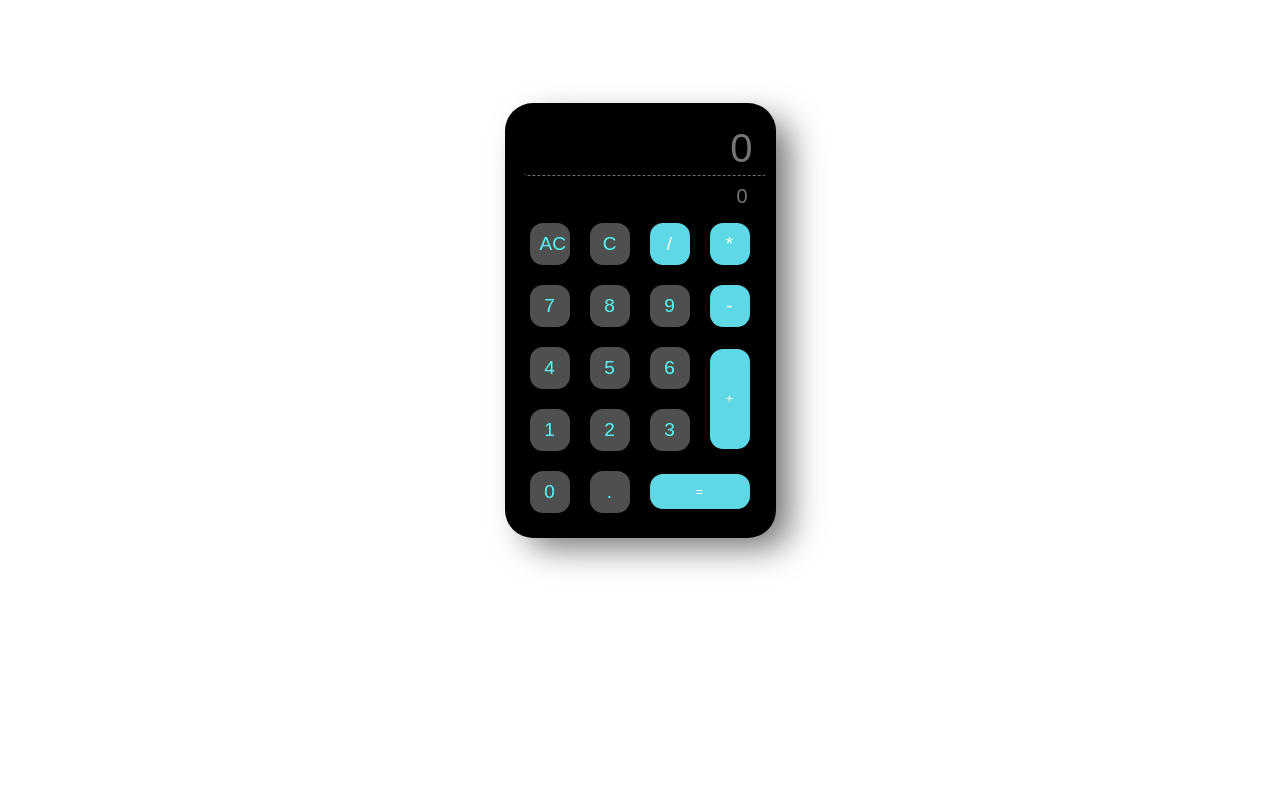
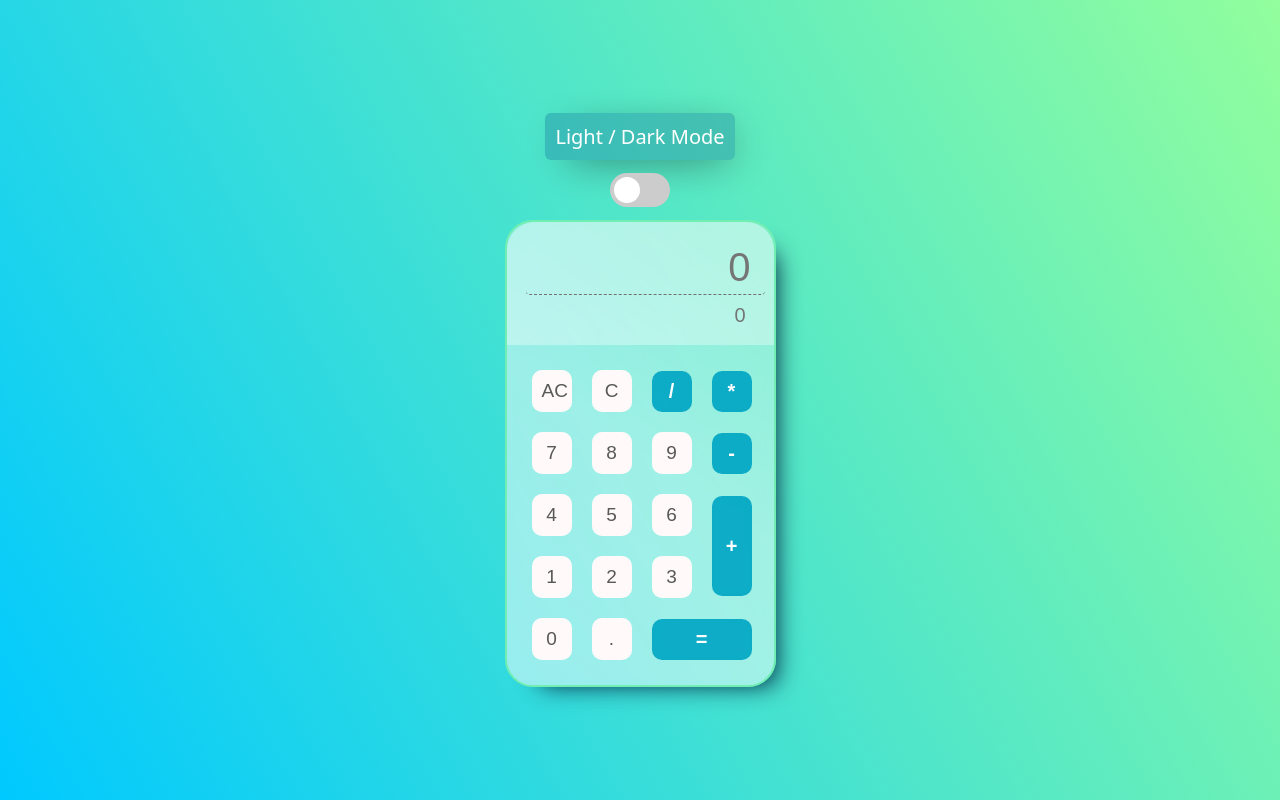
Before and after one commit to ajithraahav/Calculator, a plain HTML site: page index.html in a window 1280 px wide. Drawn offline with Linux system fonts and the light colour scheme.

Commit message:
Light and dark mode added

```diff
--- a/calculator.js
+++ b/calculator.js
@@ -1,7 +1,5 @@
-var arr = [];
 var num_val;
-var result;
-function getVal(str_val,operator_val) {
+function getVal(str_val) {
   document.getElementById("input_val").value += str_val;
 }
 
@@ -27,3 +25,19 @@ function finalVal() {
   num_val = document.getElementById("input_val").value;
   document.getElementById("output_val").value = eval(num_val);
 }
+
+function colorMode() {
+
+  // var body_cls = document.body;
+  // var calc_box = document.getElementById("calc-id");
+  // calc_box.classList.toggle("light-mode");
+  // body_cls.classList.toggle("light-mode-body");
+
+  var theme = document.getElementsByTagName('link')[0];
+
+  if (theme.getAttribute('href') == 'light.css') {
+    theme.setAttribute('href', 'dark.css');
+  } else {
+    theme.setAttribute('href', 'light.css');
+  }
+}
--- /dev/null
+++ b/dark.css
@@ -0,0 +1,183 @@
+* {
+  box-sizing: border-box;
+  margin: 0;
+  padding: 0;
+}
+body {
+  box-sizing: border-box;
+  margin: 0;
+  height: 100vh;
+  background-image: linear-gradient(61deg, #005c75, #032c6b);
+  transition: all 0.6s ease-in-out;
+}
+.container {
+  display: flex;
+  align-items: center;
+  justify-content: center;
+  flex-direction: column;
+  height: 100vh;
+}
+
+/* styles for light and dark mode */
+p {
+  font-family: system-ui;
+  font-size: 20px;
+  color: white;
+  background: #004a8642;
+  box-shadow: 8px 9px 41px -17px #000000;
+  padding: 10px;
+  border-radius: 6px;
+  backdrop-filter: blur(5px);
+  transition: 1s all ease-in-out;
+}
+p:hover {
+  transform: scale(1.2);
+}
+
+.switch {
+  position: relative;
+  display: inline-block;
+  width: 60px;
+  height: 34px;
+  margin: 7% 34%;
+}
+
+.switch input {
+  opacity: 0;
+  width: 0;
+  height: 0;
+}
+
+.slider {
+  position: absolute;
+  cursor: pointer;
+  top: 0;
+  left: 0;
+  right: 0;
+  bottom: 0;
+  background-color: #ccc;
+  -webkit-transition: 0.4s;
+  transition: 0.4s;
+}
+
+.slider:before {
+  position: absolute;
+  content: "";
+  height: 26px;
+  width: 26px;
+  left: 4px;
+  bottom: 4px;
+  background-color: white;
+  -webkit-transition: 0.4s;
+  transition: 0.4s;
+}
+
+input:checked + .slider {
+  background-color: #2196f3;
+}
+
+input:focus + .slider {
+  box-shadow: 0 0 1px #2196f3;
+}
+
+input:checked + .slider:before {
+  -webkit-transform: translateX(26px);
+  -ms-transform: translateX(26px);
+  transform: translateX(26px);
+}
+
+/* Rounded sliders */
+.slider.round {
+  border-radius: 34px;
+}
+
+.slider.round:before {
+  border-radius: 50%;
+}
+
+/* ------------------------------ */
+.bg-box {
+  background-image: linear-gradient(35deg, #04040480, #fdfdfd00, transparent);
+  border-radius: 28px;
+  box-shadow: 17px 15px 25px -17px #001e3c;
+  width: 271px;
+  height: auto;
+  transition: 4s all ease-in-out;
+  backdrop-filter: blur(5px);
+}
+.in-box {
+  background: #ffffff1f;
+  border-top-left-radius: 28px;
+  border-top-right-radius: 28px;
+  padding: 14px;
+}
+table{
+  padding: 14px;
+}
+button {
+  width: 40px;
+  padding: 10px;
+  border-radius: 10px;
+  outline: none;
+  border: none;
+  color: rgb(255 255 255);
+  background-color: #ffffff2e;
+  transition: all 0.6s ease-in-out;
+}
+button:hover {
+  background: #5dd8e4;
+  box-shadow: 1px 2px 10px -2px #5dd8e4;
+  color: #ffffff;
+  transform: scale(1.1);
+}
+.sym-btn {
+  background: #00edfb9c;
+  color: #ffffff;
+  transition: all 0.6s ease-in-out;
+  font-size: 20px;
+  font-weight: bolder;
+  padding: 9px;
+}
+.sym-btn:hover {
+  background: #ffffff;
+  box-shadow: 1px 2px 10px -2px #5dd8e4;
+  color: #000000;
+  transform: scale(1.1);
+}
+td {
+  padding: 9px;
+}
+td > button {
+  font-size: 19px;
+}
+.input-value {
+  background: transparent;
+  outline: none;
+  border: none;
+  color: #fff;
+  font-size: 20px;
+  text-align: right;
+  border-radius: 4px;
+  padding: 4px 14px;
+  width: 100%;
+}
+.output-value {
+  background: transparent;
+  outline: none;
+  border: none;
+  color: #fff;
+  font-size: 40px;
+  text-align: right;
+  border-radius: 4px;
+  padding: 4px 14px;
+  width: 100%;
+  border-bottom: 1px dashed #717171;
+  margin: 5px;
+}
+
+.output-value::placeholder{
+  color: #ffffff59
+}
+.input-value::placeholder{
+  color: #ffffff59
+}
--- a/index.html
+++ b/index.html
@@ -4,14 +4,23 @@
     <meta charset="UTF-8">
     <meta http-equiv="X-UA-Compatible" content="IE=edge">
     <meta name="viewport" content="width=device-width, initial-scale=1.0">
-    <link rel="stylesheet" href="style.css">
+    <link rel="stylesheet" href="light.css">
     <title>Calculator</title>
 </head>
 <body>
     <div class="container">
-        <div class="bg-box">
+        <div class="light-dark">
+            <p>Light / Dark Mode</p>
+            <label class="switch">
+                <input type="checkbox" id="check"  onclick="colorMode()">
+                <span class="slider round"></span>
+              </label>
+        </div>
+        <div id="calc-id" class="bg-box">
+        <div class="in-box">
             <input class="output-value" type="text" name="" id="output_val" placeholder="0" oninput="this.value = this.value.replace(/[^0-9.]/g, '').replace(/(\..*)\./g, '$1');">
             <input class="input-value" type="text" name="" id="input_val" placeholder="0" oninput="this.value = this.value.replace(/[^0-9.]/g, '').replace(/(\..*)\./g, '$1');">
+        </div>
                 <table>
                     <tr>
                         <td><button onclick="all_clearVal()">AC</button></td>
--- /dev/null
+++ b/light.css
@@ -0,0 +1,186 @@
+* {
+    box-sizing: border-box;
+    margin: 0;
+    padding: 0;
+  }
+  body {
+    box-sizing: border-box;
+    margin: 0;
+    height: 100vh;
+    background-image: linear-gradient(61deg, #00c9ff, #92fe9d);
+    transition: all 0.6s ease-in-out;
+  }
+  .container {
+    display: flex;
+    align-items: center;
+    justify-content: center;
+    flex-direction: column;
+    height: 100vh;
+  }
+
+  p {
+    font-family: system-ui;
+    font-size: 20px;
+    color: white;
+    background: #004a8642;
+    box-shadow: 8px 9px 41px -17px #000000;
+    padding: 10px;
+    border-radius: 6px;
+    backdrop-filter: blur(5px);
+    transition: 1s all ease-in-out;
+  }
+  p:hover {
+    transform: scale(1.2);
+  }
+
+
+  .switch {
+    position: relative;
+    display: inline-block;
+    width: 60px;
+    height: 34px;
+    margin: 7% 34%;
+  }
+
+  .switch input {
+    opacity: 0;
+    width: 0;
+    height: 0;
+  }
+
+  .slider {
+    position: absolute;
+    cursor: pointer;
+    top: 0;
+    left: 0;
+    right: 0;
+    bottom: 0;
+    background-color: #ccc;
+    -webkit-transition: 0.4s;
+    transition: 0.4s;
+  }
+
+  .slider:before {
+    position: absolute;
+    content: "";
+    height: 26px;
+    width: 26px;
+    left: 4px;
+    bottom: 4px;
+    background-color: white;
+    -webkit-transition: 0.4s;
+    transition: 0.4s;
+  }
+
+  input:checked + .slider {
+    background-color: #2196f3;
+  }
+
+  input:focus + .slider {
+    box-shadow: 0 0 1px #2196f3;
+  }
+
+  input:checked + .slider:before {
+    -webkit-transform: translateX(26px);
+    -ms-transform: translateX(26px);
+    transform: translateX(26px);
+  }
+
+  /* Rounded sliders */
+  .slider.round {
+    border-radius: 34px;
+  }
+
+  .slider.round:before {
+    border-radius: 50%;
+  }
+
+  /* ------------------------------ */
+  .bg-box {
+    background-image: linear-gradient(35deg, #ffffff80, #ffffff7a, #ffffff45);
+    border-radius: 28px;
+    box-shadow: 17px 15px 25px -17px #001e3c;
+    width: 271px;
+    height: auto;
+    transition: 4s all ease-in-out;
+    backdrop-filter: blur(5px);
+    border: 2px solid #72eeb2;
+  }
+  .in-box {
+    background: #ffffff57;
+    border-top-left-radius: 28px;
+    border-top-right-radius: 28px;
+    padding: 14px;
+  }
+  table{
+    padding: 14px;
+  }
+  button {
+    width: 40px;
+    padding: 10px;
+    border-radius: 10px;
+    outline: none;
+    border: none;
+    color: rgb(88 88 88);
+    background-color: #fff9f9;
+    transition: all 0.6s ease-in-out;
+    backdrop-filter: blur(5px);
+  }
+  button:hover {
+    background: rgb(29 113 222);
+    box-shadow: rgb(0 0 0 / 63%) 1px 2px 15px 0px;
+    color: rgb(255, 255, 255);
+    transform: scale(1.1);
+  }
+  .sym-btn {
+    background: #04a8c5f2;
+    color: #ffffff;
+    transition: all 0.6s ease-in-out;
+    font-size: 20px;
+    font-weight: bolder;
+    padding: 9px;
+  }
+  .sym-btn:hover {
+    background: #0a67ad;
+    color: #ffffff;
+    transform: scale(1.1);
+    box-shadow: 1px 2px 15px -2px #000;
+  }
+  td {
+    padding: 9px;
+  }
+  td > button {
+    font-size: 19px;
+  }
+  .input-value {
+    background: transparent;
+    outline: none;
+    border: none;
+    color: #717171;
+    font-size: 20px;
+    text-align: right;
+    border-radius: 4px;
+    padding: 4px 14px;
+    width: 100%;
+  }
+  .output-value {
+    background: transparent;
+    outline: none;
+    border: none;
+    color: #717171;
+    font-size: 40px;
+    text-align: right;
+    border-radius: 4px;
+    padding: 4px 14px;
+    width: 100%;
+    border-bottom: 1px dashed #717171;
+;
+    margin: 5px;
+  }
+
+  /* .output-value::placeholder{
+    color: #ffffff59
+  }
+  .input-value::placeholder{
+    color: #ffffff59
+  } */
--- a/style.css
+++ /dev/null
@@ -1,82 +0,0 @@
-* {
-  box-sizing: border-box;
-  margin: 0;
-  padding: 0;
-}
-body {
-  box-sizing: border-box;
-  margin: 0;
-}
-.container {
-  display: flex;
-  align-items: center;
-  justify-content: center;
-  height: 80vh;
-}
-.bg-box {
-  background-color: #000;
-  padding: 14px;
-  border-radius: 28px;
-  box-shadow: 17px 13px 34px -4px #6f6f6f;
-  width: 271px;
-  height: auto;
-}
-button {
-  width: 40px;
-  padding: 10px;
-  border-radius: 13px;
-  outline: none;
-  border: none;
-  /* border: 2px solid rgb(5, 153, 211); */
-  color: rgb(80, 255, 246);
-  background-color: rgb(79, 79, 79);
-  /* box-shadow: 10px 10px 10px 10px #fff; */
-  transition: all 1s ease-in-out;
-}
-button:hover {
-  background: #5dd8e4;
-  box-shadow: 1px 2px 10px -2px #5dd8e4;
-  color: #ffffff;
-  transform: scale(1.2);
-}
-.sym-btn {
-  background: #5dd8e4;
-  color: #ffffff;
-  transition: all 1s ease-in-out;
-}
-.sym-btn:hover {
-  background: #ffffff;
-  box-shadow: 1px 2px 10px -2px #5dd8e4;
-  color: #000000;
-  transform: scale(1.2);
-}
-td {
-  padding: 9px;
-}
-td > button {
-  font-size: 19px;
-}
-.input-value {
-  background: #000;
-  outline: none;
-  border: none;
-  color: #fff;
-  font-size: 20px;
-  text-align: right;
-  border-radius: 4px;
-  padding: 4px 14px;
-  width: 100%;
-}
-.output-value {
-  background: #000;
-  outline: none;
-  border: none;
-  color: #fff;
-  font-size: 40px;
-  text-align: right;
-  border-radius: 4px;
-  padding: 4px 14px;
-  width: 100%;
-  border-bottom: 1px dashed #6f6f6f;
-  margin: 5px;
-}
```
Also changed, not shown: new.html (added, +36 -0 lines).
